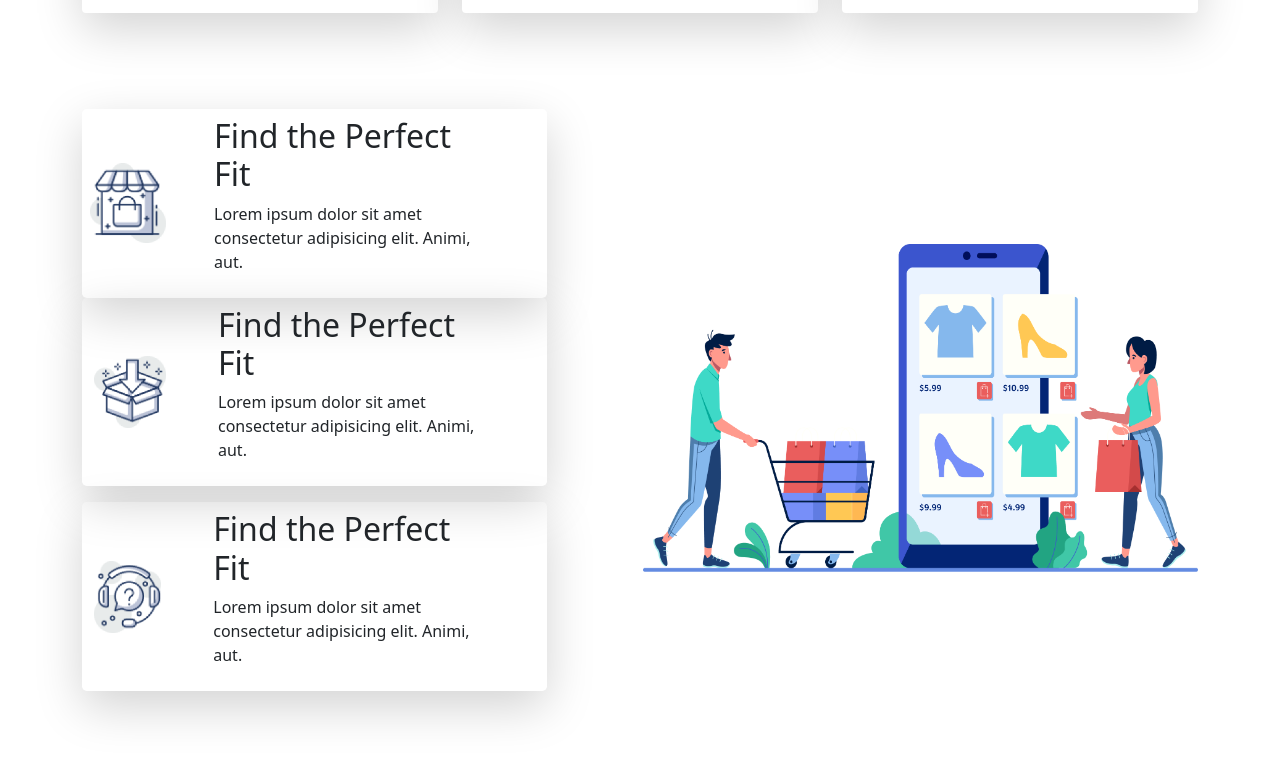
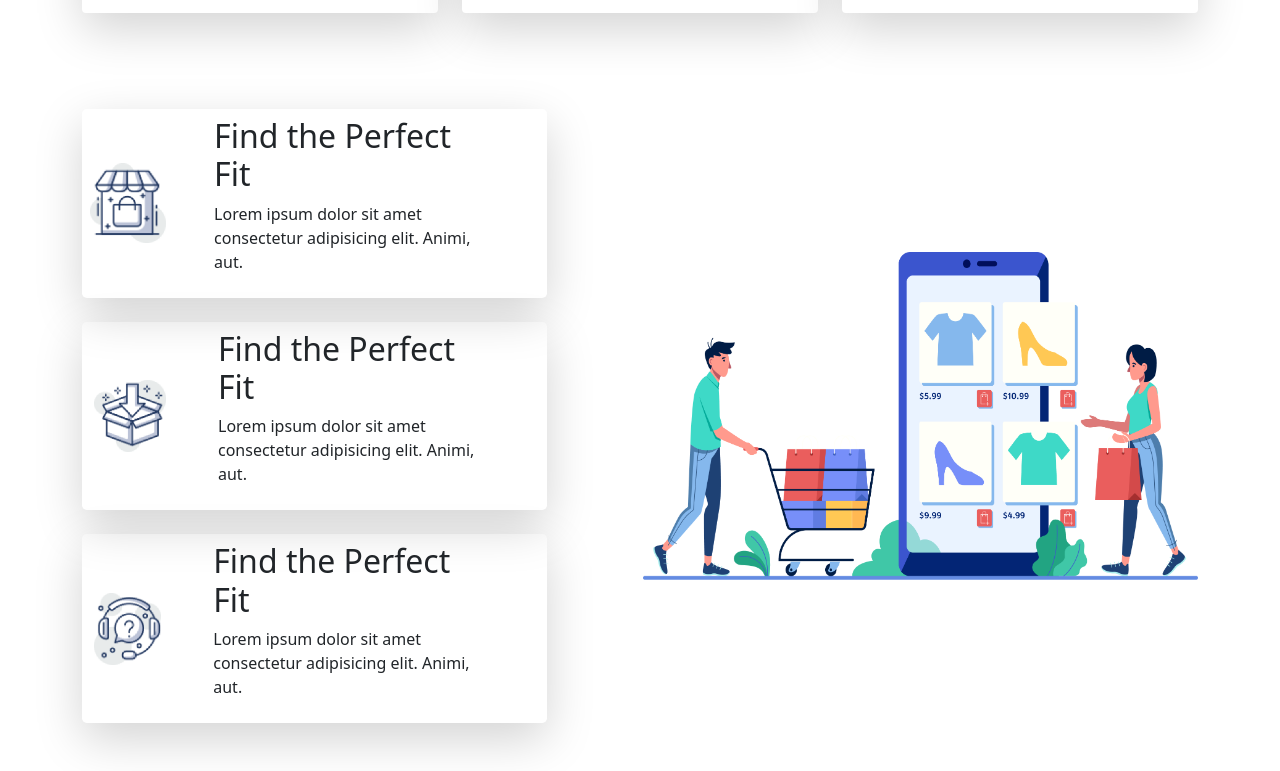
Before and after one commit to tarekahmed196/nike-react-bootstrap, a plain HTML site: page index.html in a window 1280 px wide. Shown: the part 2006-2777 px from the top of the page. Drawn offline with nearby package versions, Linux system fonts and the light colour scheme.

Commit message:
features gap adjusted

```diff
--- a/index.html
+++ b/index.html
@@ -203,7 +203,7 @@
     <section class="container px-8 mx-auto gap-5 py-5 d-lg-flex align-items-center">
 
         <div class="col-lg-5">
-            <div class="d-flex align-items-center bg-white shadow-lg rounded-3 p-2">
+            <div class="d-flex align-items-center bg-white shadow-lg rounded-3 p-2  mb-4">
                 <img class="w-80" src="icons/image 12.png" alt="">
                 <div class="px-5">
                     <h2>Find the Perfect Fit</h2>
@@ -212,7 +212,7 @@
             </div>
 
 
-            <div class="d-flex align-items-center bg-white-200 shadow-lg rounded-3 p-2 mb-3">
+            <div class="d-flex align-items-center bg-white-200 shadow-lg rounded-3 p-2 mb-4">
                 <img class="p-1 w-80" src="icons/image 13.png" alt="">
                 <div class="px-5">
                     <h2 class="font-bold">Find the Perfect Fit</h2>
@@ -220,7 +220,7 @@
                 </div>
             </div>
 
-            <div class="d-flex align-items-center bg-white-200 shadow-lg rounded-3 p-2 mb-3">
+            <div class="d-flex align-items-center bg-white-200 shadow-lg rounded-3 p-2">
                 <img class="p-1 w-80" src="icons/image 14.png" alt="">
                 <div class="px-5">
                     <h2 class="">Find the Perfect Fit</h2>
```
